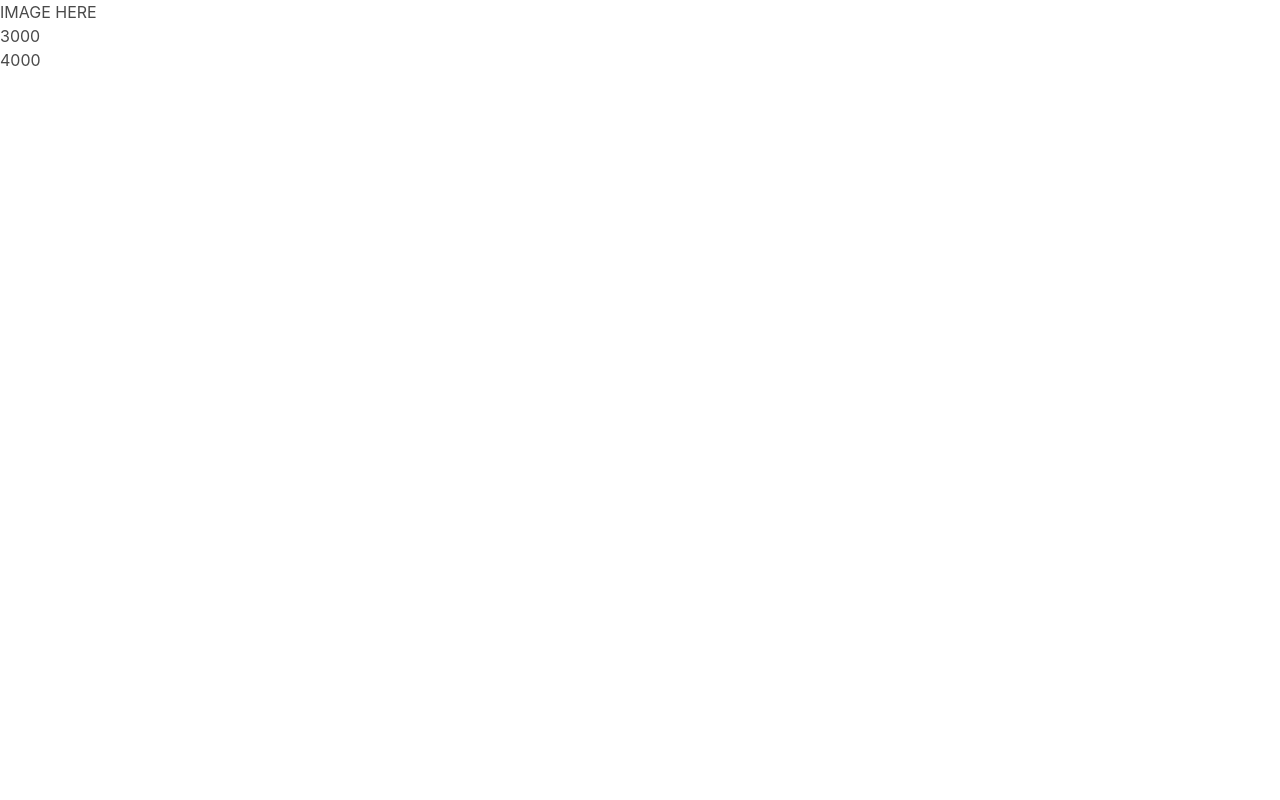
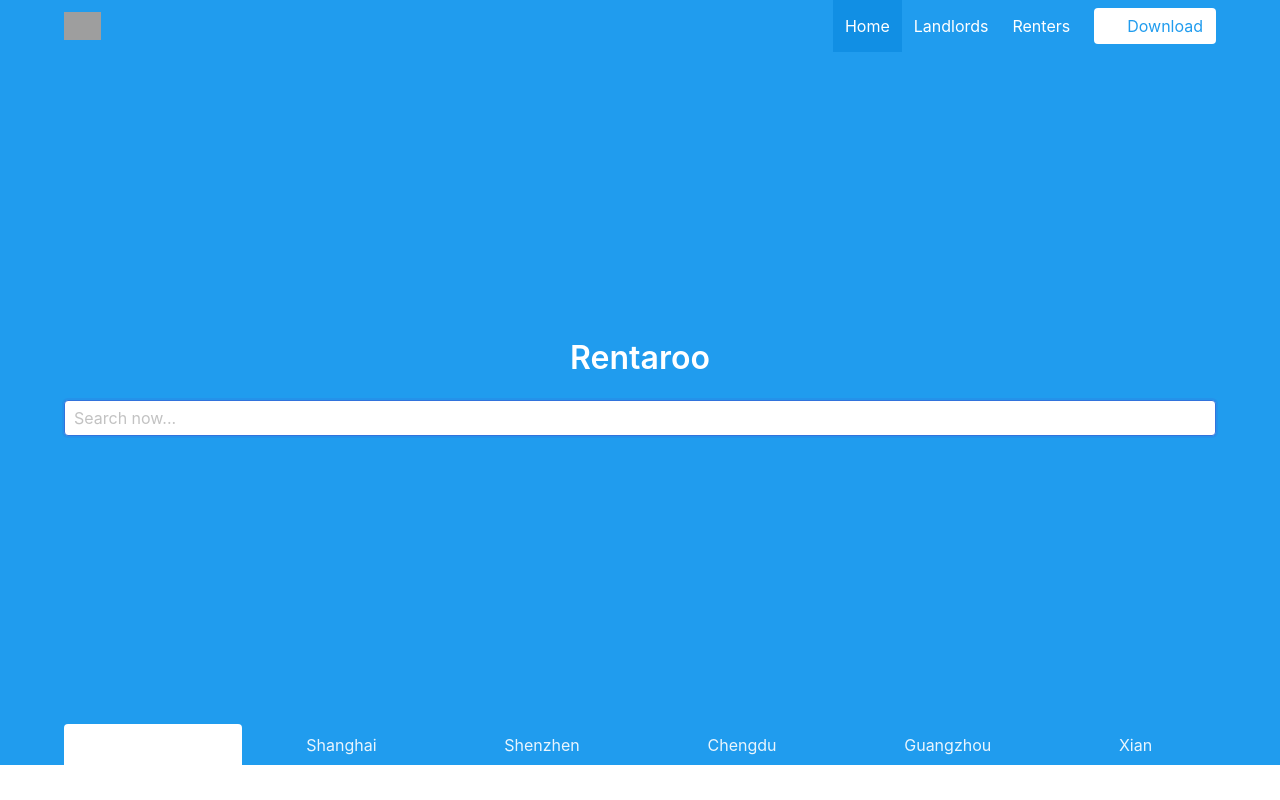
Before and after one commit to clem109/rentaroo, a Next.js app: page / in a window 1280 px wide. Shown: the top 800 px of the page. Built offline with nearby package versions, Linux system fonts and the light colour scheme; grey boxes are pictures that could not be loaded.

Commit message:
added navbar

```diff
--- /dev/null
+++ b/components/Navbar.js
@@ -0,0 +1,44 @@
+export default class Navbar extends React.PureComponent {
+
+  render() {
+    return (
+      <div className="hero-head">
+        <nav className="navbar">
+          <div className="container">
+            <div className="navbar-brand">
+              <a className="navbar-item">
+                <img src="https://bulma.io/images/bulma-type-white.png" alt="Logo"/>
+              </a>
+              <span className="navbar-burger burger" data-target="navbarMenuHeroB">
+                <span></span>
+                <span></span>
+                <span></span>
+              </span>
+            </div>
+            <div id="navbarMenuHeroB" className="navbar-menu">
+              <div className="navbar-end">
+                <a className="navbar-item is-active">
+                  Home
+                </a>
+                <a className="navbar-item">
+                  Landlords
+                </a>
+                <a className="navbar-item">
+                  Renters
+                </a>
+                <span className="navbar-item">
+                  <a className="button is-info is-inverted">
+                    <span className="icon">
+                      <i className="fab fa-github"></i>
+                    </span>
+                    <span>Download</span>
+                  </a>
+                </span>
+              </div>
+            </div>
+          </div>
+        </nav>
+      </div>
+    )
+  }
+}
--- a/pages/index.js
+++ b/pages/index.js
@@ -1,4 +1,5 @@
 import Link from 'next/link'
+import Navbar from '../components/Navbar'
 export default class extends React.Component {
 
   // example of getting data
@@ -17,16 +18,56 @@ export default class extends React.Component {
 
 const FullWidthImage = () => {
   return (
-    <div>
-      <h1>IMAGE HERE
-      </h1>
+    <section className="hero is-info is-large">
+      <Navbar/>
+
+      <div className="hero-body">
+        <div className="container has-text-centered">
+          <p className="title">
+            Rentaroo
+          </p>
+          <p className="container">
+            <div className="control">
+              <input className="input is-focused" type="text" placeholder="Search now..."/>
             </div>
+          </p>
+        </div>
+      </div>
+
+      <div className="hero-foot">
+        <nav className="tabs is-boxed is-fullwidth">
+          <div className="container">
+            <ul>
+              <li className="is-active">
+                <a>Beijing</a>
+              </li>
+              <li>
+                <a>Shanghai</a>
+              </li>
+              <li>
+                <a>Shenzhen</a>
+              </li>
+              <li>
+                <a>Chengdu</a>
+              </li>
+              <li>
+                <a>Guangzhou</a>
+              </li>
+              <li>
+                <a>Xian</a>
+              </li>
+            </ul>
+          </div>
+        </nav>
+      </div>
+    </section>
   )
 }
 
 const PropertyList = ({properties}) => {
   return (
-    <div>
+    <section className="section">
+      <div className="container">
         {properties.map((property, index) => (<PropertyDetail
           key={property.id}
           photo={property.photo}
@@ -36,13 +77,26 @@ const PropertyList = ({properties}) => {
           id={property.id}/>))
 }
       </div>
+    </section>
   )
 }
 
 const PropertyDetail = ({photo, location, price, date, id}) => {
   return (
-    <div>
-      <h1>{price}</h1>
+    <div className="columns" style={{
+      padding: "20px"
+    }}>
+      <div className="column">
+        <figure className="image" style={{
+          width: "256px"
+        }}>
+          <img src="https://bulma.io/images/placeholders/256x256.png"/>
+        </figure>
+      </div>
+      <div className="column">
+        Price: {price}
+        元
+      </div>
     </div>
   )
 }
@@ -60,5 +114,29 @@ const properties = [
     price: "4000",
     id: "2",
     date: "23-06-2018"
+  }, {
+    photo: "",
+    location: "Beijing",
+    price: "3000",
+    id: "3",
+    date: "24-06-2018"
+  }, {
+    photo: "",
+    location: "Shanghai",
+    price: "4000",
+    id: "4",
+    date: "23-06-2018"
+  }, {
+    photo: "",
+    location: "Beijing",
+    price: "3000",
+    id: "5",
+    date: "24-06-2018"
+  }, {
+    photo: "",
+    location: "Shanghai",
+    price: "4000",
+    id: "6",
+    date: "23-06-2018"
   }
 ]
```
Lines whose indentation alone changed are shown as unchanged.
